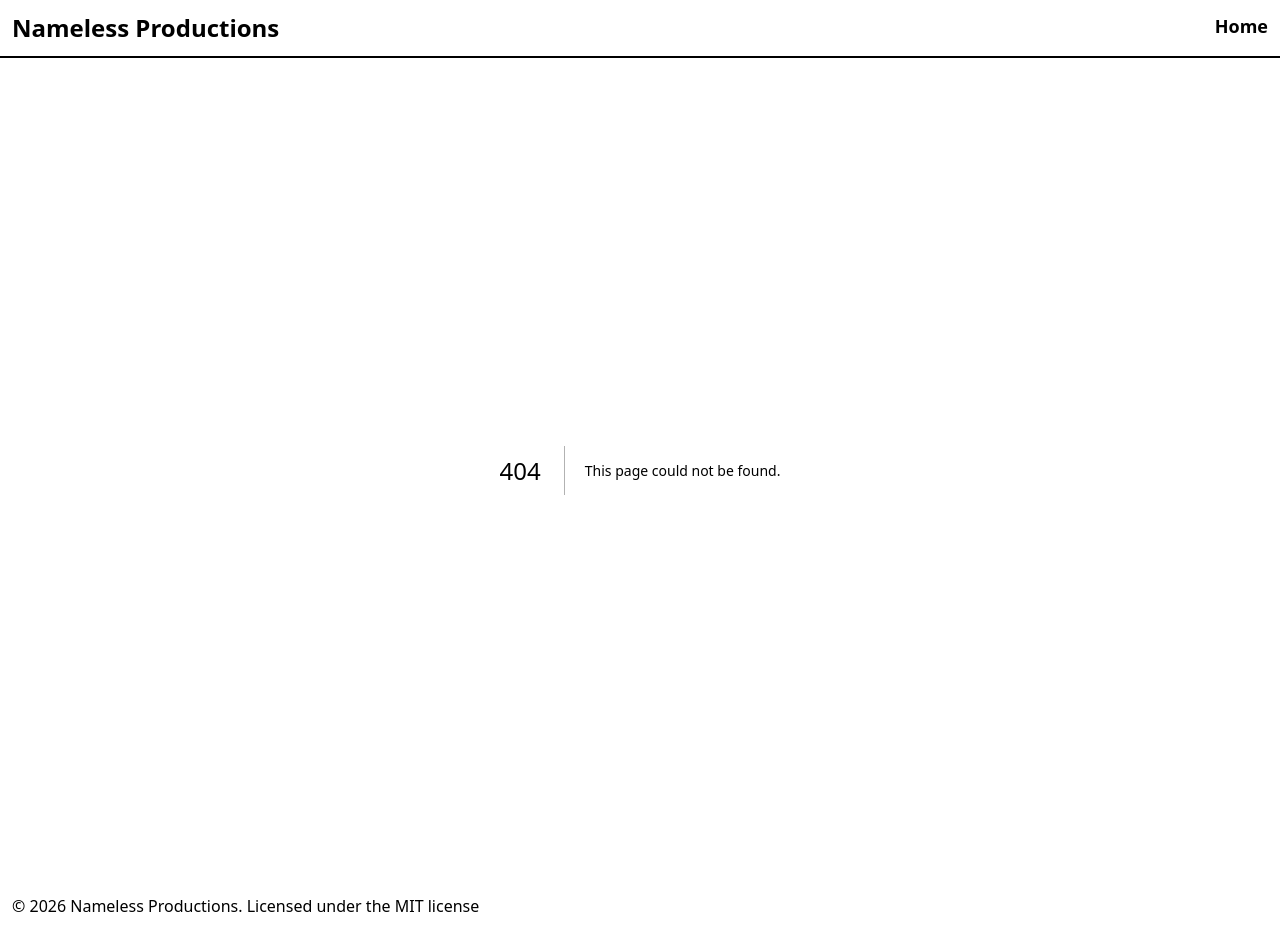
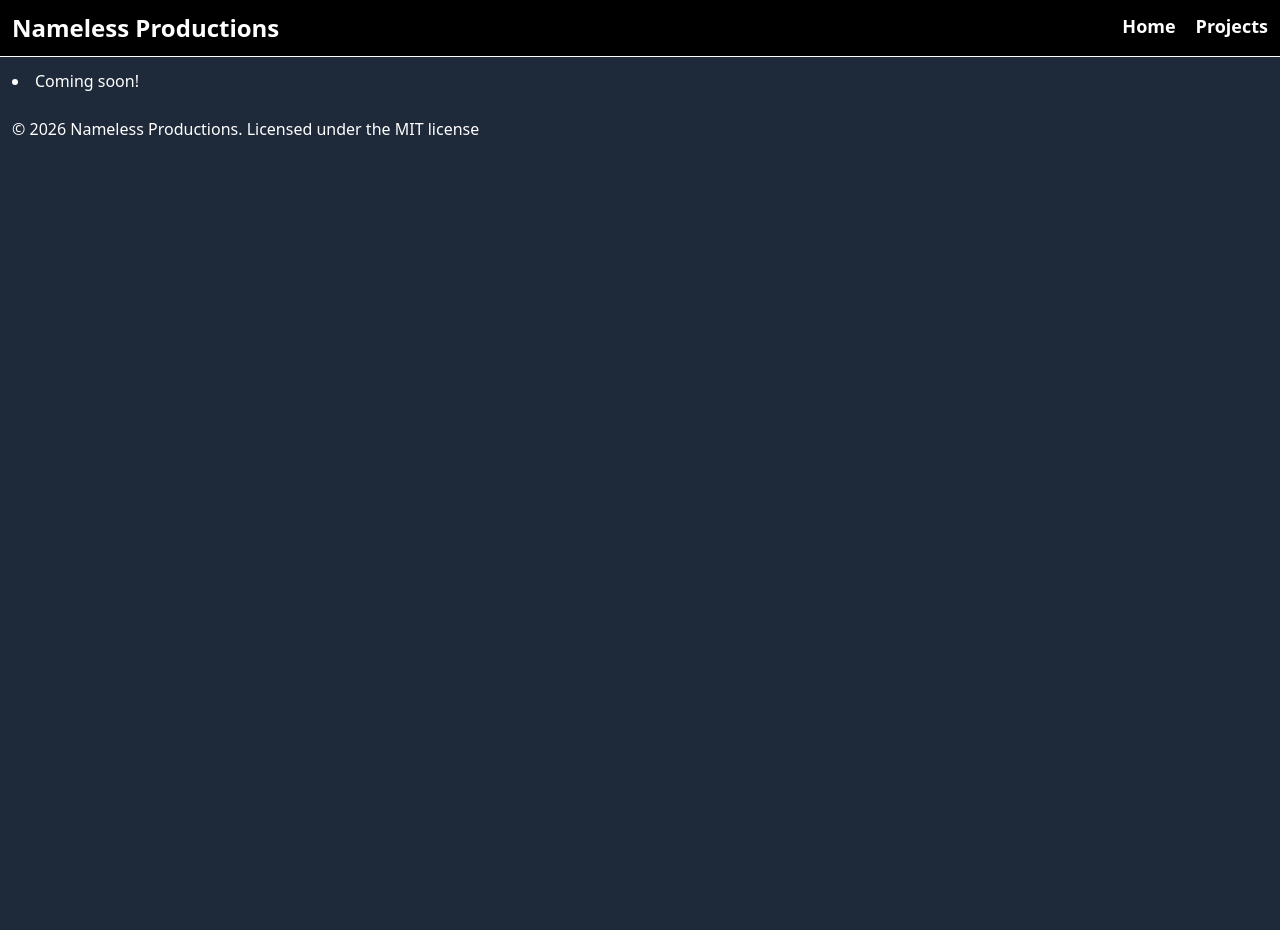
Before and after one commit to Nameless-Productions/website, a Next.js app: page /projects in a window 1280 px wide. Before the commit this address had no page. After the commit the page ends 800 px from the top, so only its background shows below. Built offline with nearby package versions, Linux system fonts and the light colour scheme.

Commit message:
feat: add projects page and change website color to darker

```diff
--- a/app/layout.tsx
+++ b/app/layout.tsx
@@ -3,18 +3,19 @@ import "./globals.css";
 import Link from 'next/link';
 
 export default function RootLayout({children}: {children: React.ReactNode}) {
-  const pageClass = "font-bold text-lg cursor-pointer transition-all duration-300 hover:text-gray-500";
+  const pageClass = "text-white font-bold text-lg cursor-pointer transition-all duration-300 hover:text-gray-500";
   return (
     <html lang='en'>
-      <body>
-        <nav className='flex border-b-2 p-3 space-x-5'>
-          <Link href="/" className='text-2xl font-bold hover:text-gray-500 duration-300 transition-all'>Nameless Productions</Link>
+      <body className='bg-gray-800'>
+        <nav className='flex border-b p-3 space-x-5 border-white bg-black'>
+          <Link href="/"><p className='text-white text-2xl font-bold hover:text-gray-500 duration-300 transition-all'>Nameless Productions</p></Link>
 
-          <ul className='ml-auto'>
-            <li className={pageClass}><Link href="/">Home</Link></li>
-          </ul>
+          <div className='ml-auto flex space-x-5'>
+            <Link href="/"><p className={pageClass}>Home</p></Link>
+            <Link href="/projects" className={pageClass}>Projects</Link>
+          </div>
         </nav>
-        <main className='m-3'>
+        <main className='m-3 text-white'>
           {children}
           <br />
           <p>&copy; {new Date().getFullYear()} Nameless Productions. Licensed under the MIT license</p>
--- /dev/null
+++ b/app/projects/page.tsx
@@ -0,0 +1,10 @@
+import Link from 'next/link'
+import React from 'react'
+
+export default function ProjectsPage() {
+  return (<>
+    <ul className='list-disc list-inside'>
+        <li>Coming soon!</li>
+    </ul>
+  </>)
+}
```
